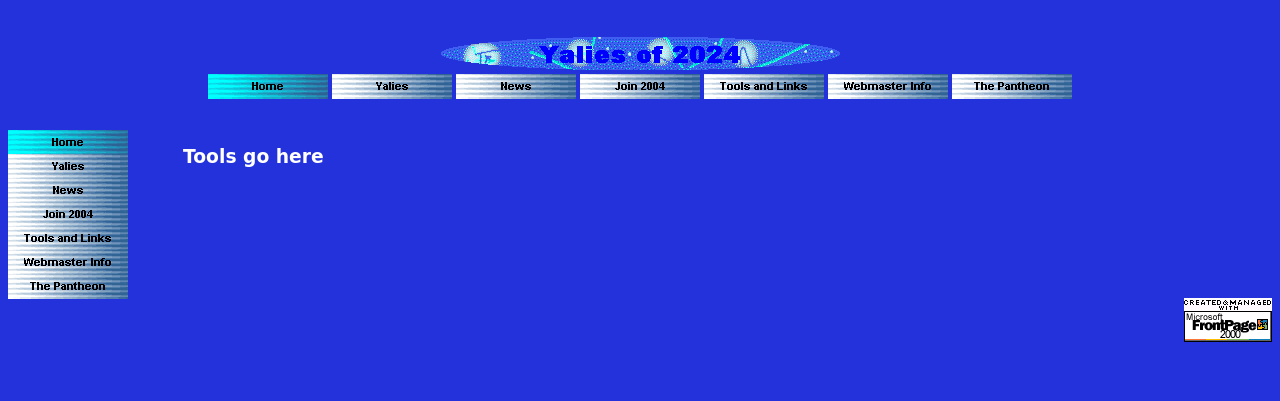
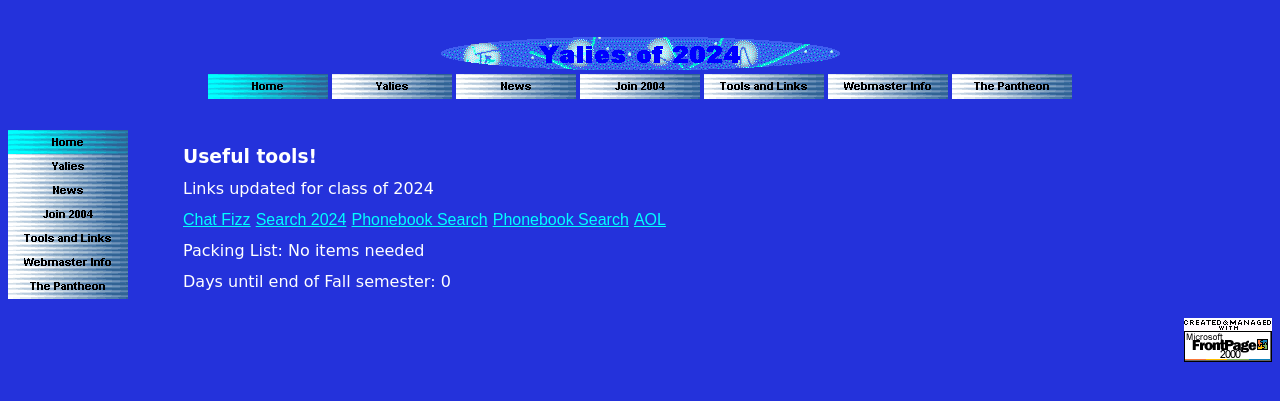
Before and after one commit to ErikBoesen/yalies2024, a Jekyll site: the page built from yalies_tools.html, in a window 1280 px wide. Shown: the top 401 px of the page. Built offline with Jekyll 4.4.1, drawn with Linux system fonts in a browser that asks for light colours.

Commit message:
update tools

```diff
--- a/yalies_tools.html
+++ b/yalies_tools.html
@@ -4,6 +4,14 @@ layout: base
 
 <article>
 	<blockquote>
-		<h3>Tools go here</h3>
+		<h3>Useful tools!</h3>
+		<p>Links updated for class of 2024</p>
+		<a href="https://fizzsocial.app">Chat Fizz</a>
+		<a href="http://google.com">Search 2024</a>
+		<a href="https://yalies.io">Phonebook Search</a>
+		<a href="https://yalies.io">Phonebook Search</a>
+		<a href="https://gmail.com">AOL</a>
+		<p>Packing List: No items needed</p>
+		<p>Days until end of Fall semester: 0</p>
 	</blockquote>
 </article>
```
